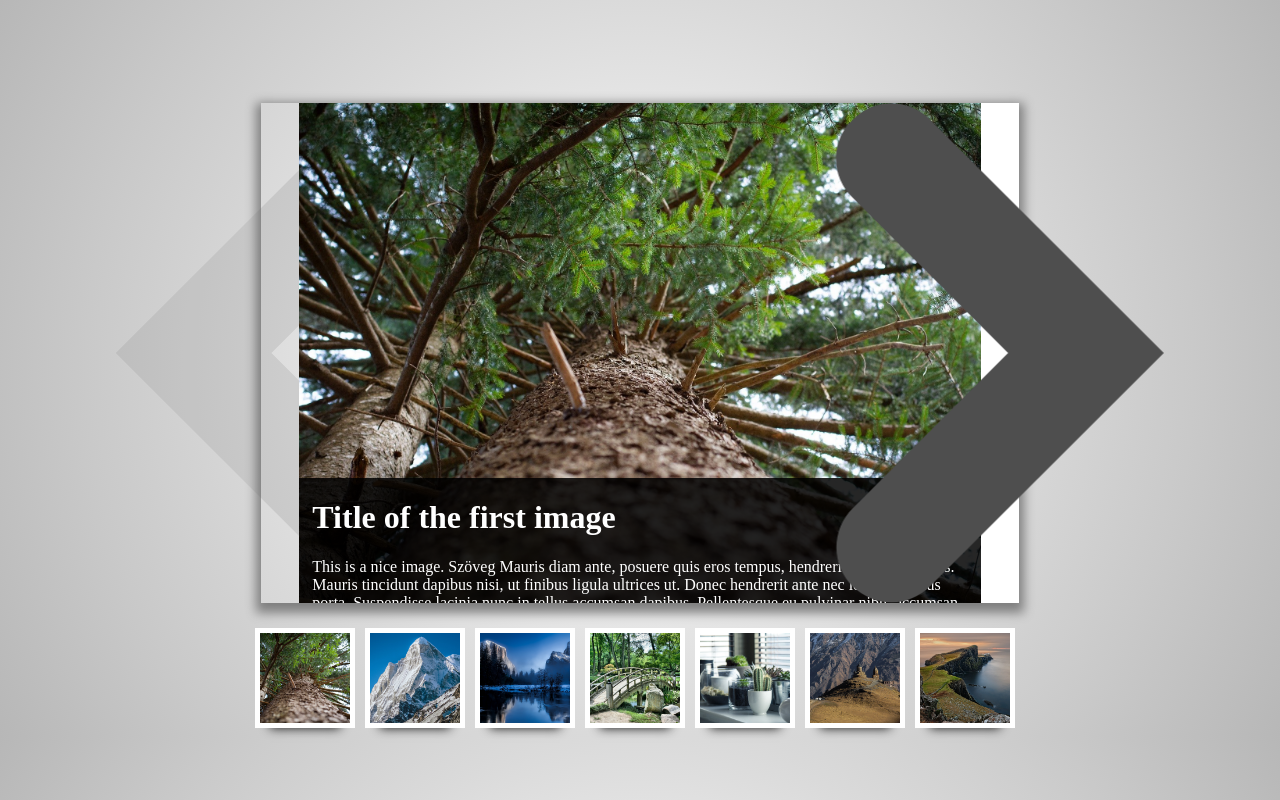
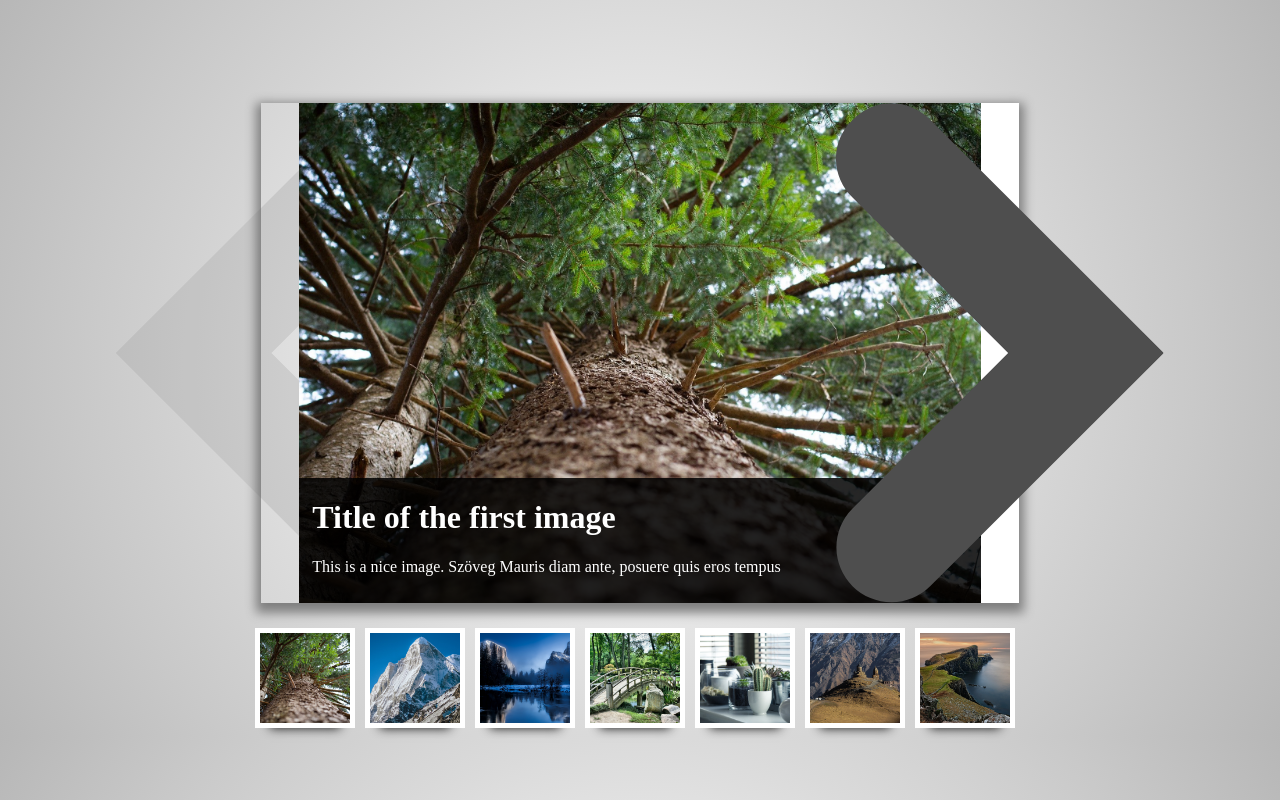
Before and after one commit to olaci90/olaci90.github.io, a plain HTML site: page index.html in a window 1280 px wide. Both pictures are taken after a click on the element 305 px from the left and 677 px from the top of the page. Drawn offline with nearby package versions, Linux system fonts and the light colour scheme.

Commit message:
minor changes

```diff
--- a/script.js
+++ b/script.js
@@ -3,19 +3,19 @@ let photo_data = [
     {
     photo: './images/pic1.jpg',
     title: 'Title of the first image',
-    description: 'This is a nice image. Szöveg Mauris diam ante, posuere quis eros tempus, hendrerit accumsan lacus. Mauris tincidunt dapibus nisi, ut finibus ligula ultrices ut. Donec hendrerit ante nec lorem rhoncus porta. Suspendisse lacinia nunc in tellus accumsan dapibus. Pellentesque eu pulvinar nibh, accumsan tempus ante. Praesent at laoreet erat'
-},
+    description: 'This is a nice image. Szöveg Mauris diam ante, posuere quis eros tempus'
+    },
 
 {
     photo: './images/pic2.jpg',
     title: 'Title of image2',
-    description: 'This is a nice image. Szöveg Mauris diam ante, posuere quis eros tempus, hendrerit accumsan lacus.'
+    description: 'This is a nice image. Szöveg Mauris diam ante, posuere quis eros tempus'
 },
 
 {
     photo: './images/pic3.jpg',
     title: 'Title of image3',
-    description: 'This is a nice image. Szöveg Mauris diam ante, posuere quis eros tempus, hendrerit accumsan lacus.'
+    description: 'This is a nice image. Szöveg Mauris diam ante, posuere quis ero'
 },
 
 {
@@ -26,25 +26,20 @@ let photo_data = [
 {
     photo: './images/pic5.jpg',
     title: 'Title of image5',
-    description: 'This is a nice image. Szöveg Mauris diam ante, posuere quis eros tempus, hendrerit accumsan lacus.'
+    description: 'This is a nice image. Szöveg Mauris diam ante, posuere'
 },
 {
     photo: './images/pic6.jpg',
     title: 'Title of image6',
-    description: 'This is a nice image. Szöveg Mauris diam ante, posuere quis eros tempus, hendrerit accumsan lacus.'
+    description: 'This is a nice image. Szöveg Mauris diam ante, posuere quis eros tempus, hendrerit a'
 },
 {
     photo: './images/pic7.jpg',
     title: 'Title of image7',
-    description: 'This is a nice image. Szöveg Mauris diam ante, posuere quis eros tempus, hendrerit accumsan lacus.'
+    description: 'This is a nice image. Szöveg Mauris diam ante, '
 }
 ];
 
-/*function c_photo_data(photo, title, description) { /Ez mlg nme kell
-    this.photo = photo;
-    this.title = title;
-    this.description = description;
-}*/
 
 //load photo to the image slider
 
@@ -87,12 +82,11 @@ $('#nav_left').click(() => {
 //creating thumbnails
 
 photo_data.forEach((item, index) => {
-    $('#thumbnails').append('<div class="thumbnail-pic-box" data-index="'+ index +'"><img src='+ item.photo + ' class="thumbnail-pic" alt=""></div>');
+    $('#thumbnails').append(`<div class="thumbnail-pic-box" data-index="${index}"><img src="${item.photo}" class="thumbnail-pic" alt=""></div>`);
 });
 
-$('.thumbnail-pic-box').click((event) => {
-    let indexClicked = $(event.target).attr('data-index');
+$('.thumbnail-pic-box').click(function(event) {
+    let indexClicked = $(event.target).closest('div').attr('data-index');
     let numberIndex = parseInt(indexClicked);
-    console.log(numberIndex);
-    /*loadPhoto(numberIndex);*/
+    loadPhoto(numberIndex);
   });
```
Also changed, not shown: style.css (line endings or trailing spaces).
